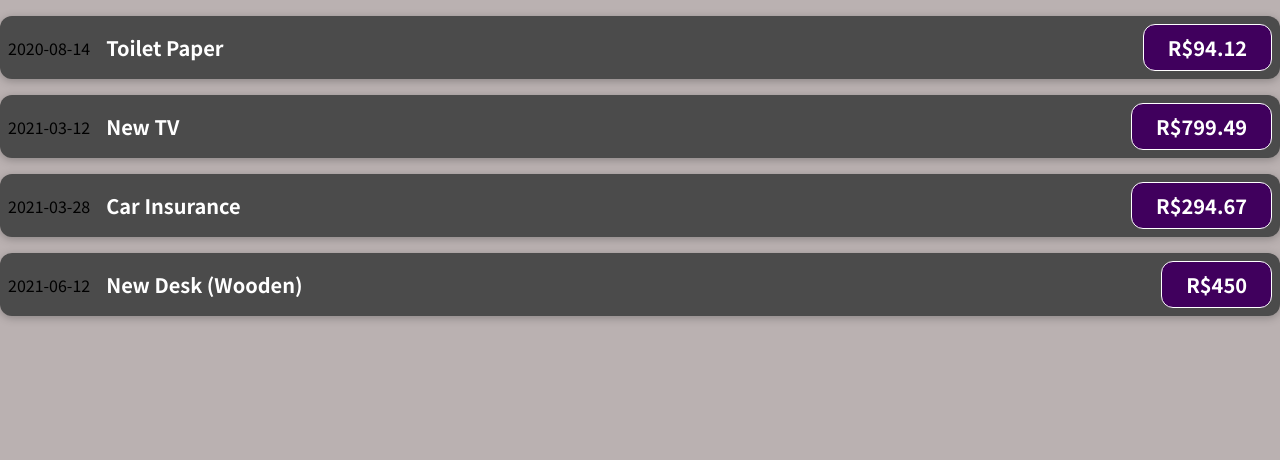
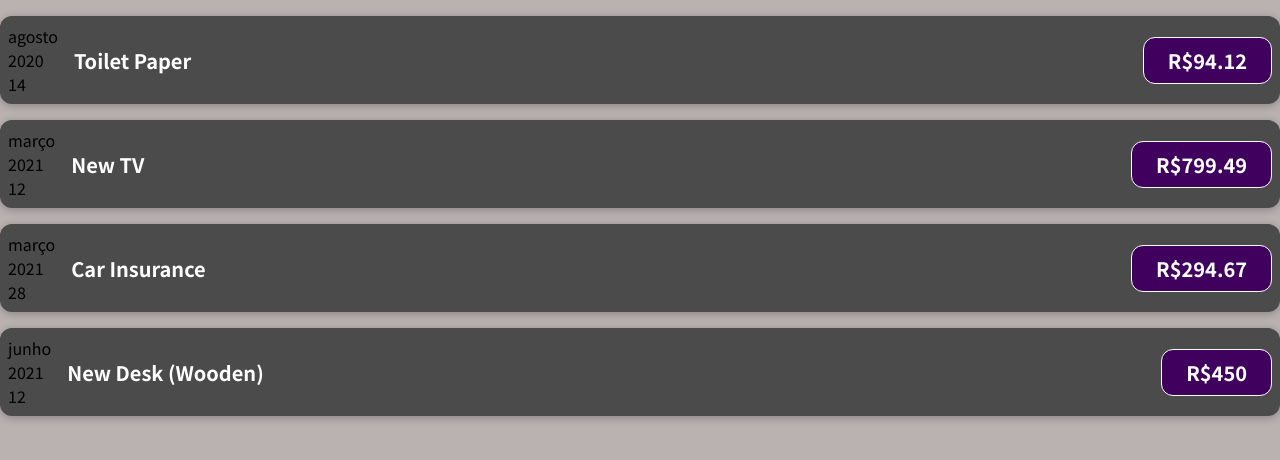
Before and after one commit to AnDamazio/my-app, a JavaScript app: page / in a window 1280 px wide. Shown: the top 460 px of the page. Built offline with nearby package versions, Linux system fonts and the light colour scheme.

Commit message:
Format expense item date

```diff
--- a/src/components/ExpenseItem.js
+++ b/src/components/ExpenseItem.js
@@ -1,10 +1,17 @@
 import "./ExpenseItem.css";
 
 export default function ExpenseItem(props) {
+    const month = props.date.toLocaleString('pt-BR', {month: 'long'});
+    const day = props.date.toLocaleString('pt-BR', {day: '2-digit'})
+    const year = props.date.getFullYear();
 
   return (
     <div className="expense-item">
-      <div>{props.date.toISOString().slice(0, 10)}</div>
+      <div>
+        <div>{month}</div>
+        <div>{year}</div>
+        <div>{day}</div>
+      </div>
       <div className="expense-item__description">
         <h2>{props.title}</h2>
         <div className="expense-item__price">R${props.amount}</div>
```
